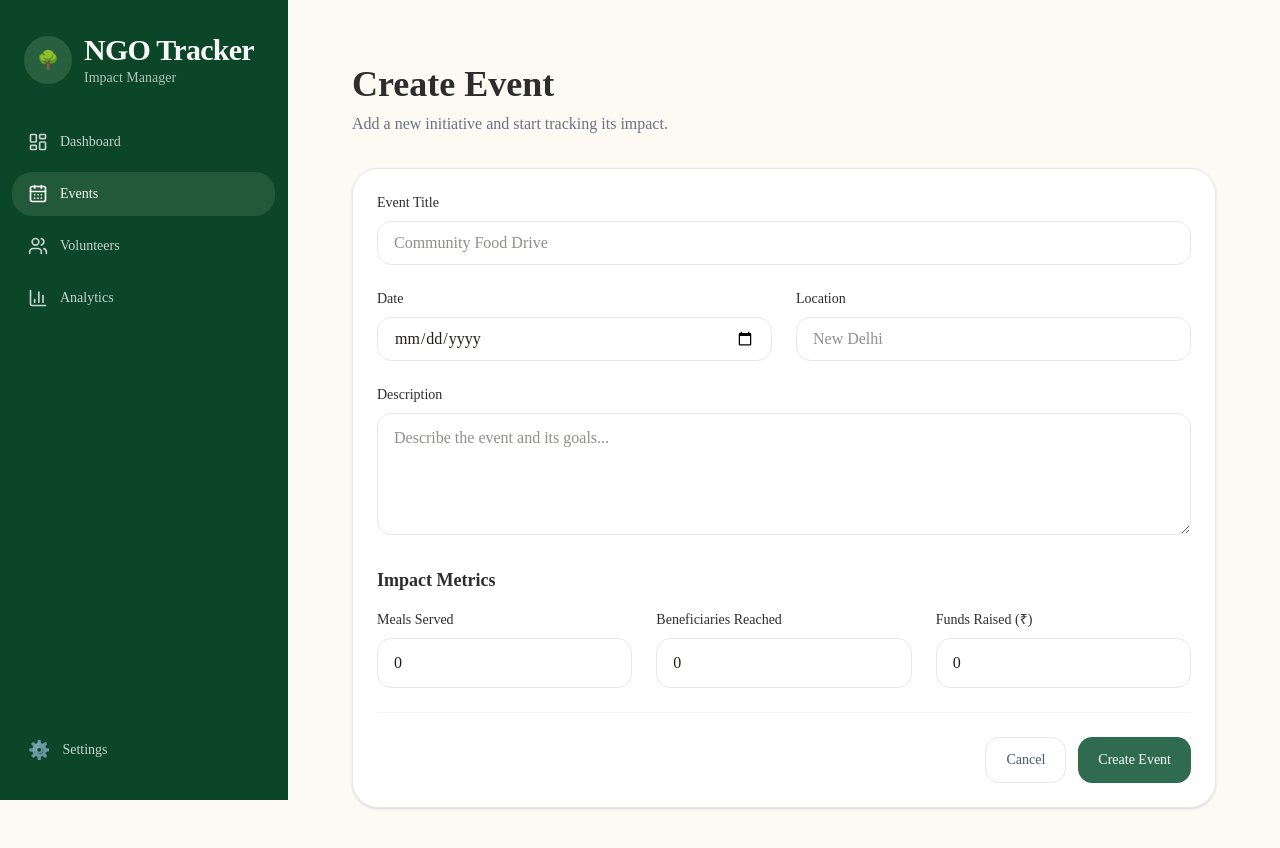
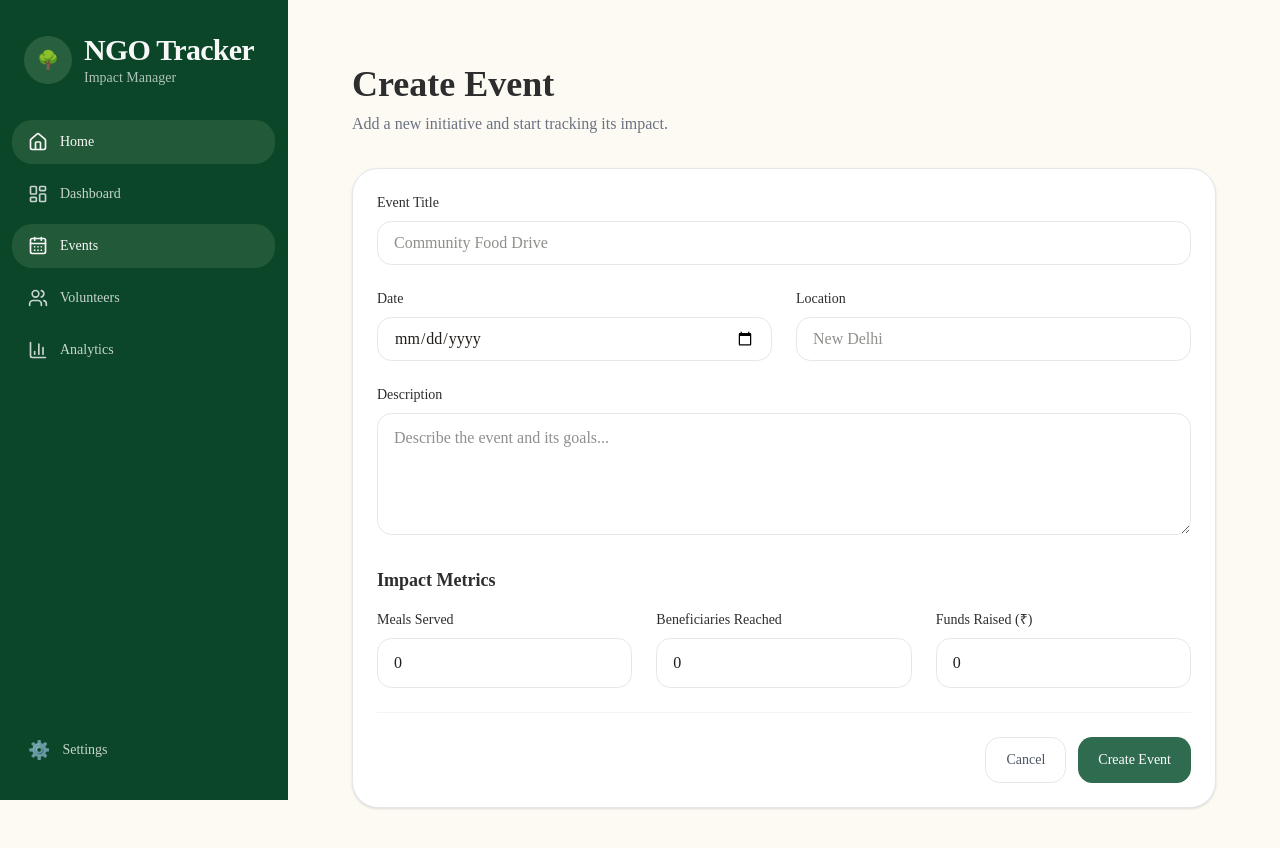
Before and after one commit to shauryasync/verity-impact, a Next.js app: page /dashboard/events/new in a window 1280 px wide. Shown: the top 848 px of the page. Built offline with nearby package versions, Linux system fonts and the light colour scheme.

Commit message:
refractor: add home button for landing page & made setting button disabled for now

```diff
--- a/src/app/components/layout/navlinks.js
+++ b/src/app/components/layout/navlinks.js
@@ -2,9 +2,20 @@
 
 import Link from "next/link";
 import { usePathname } from "next/navigation";
-import { LayoutDashboard, CalendarDays, Users, BarChart3 } from "lucide-react";
+import {
+  Home,
+  LayoutDashboard,
+  CalendarDays,
+  Users,
+  BarChart3,
+} from "lucide-react";
 
 const links = [
+  {
+    name: "Home",
+    href: "/",
+    icon: Home,
+  },
   {
     name: "Dashboard",
     href: "/dashboard",
--- a/src/app/components/layout/sidenav.js
+++ b/src/app/components/layout/sidenav.js
@@ -34,7 +34,7 @@ export default function SideNav({ closeSidebar }) {
 
       <div className="px-3 pb-6">
         <Link
-          href="/dashboard/settings"
+          href="#"
           className="flex items-center gap-3 rounded-xl px-4 py-3 text-sm font-medium text-sidebar-foreground/80 transition-colors hover:bg-sidebar-accent hover:text-sidebar-accent-foreground"
         >
           <span className="text-lg">⚙️</span>
--- a/src/app/dashboard/events/[id]/page.js
+++ b/src/app/dashboard/events/[id]/page.js
@@ -200,7 +200,7 @@ export default function Page() {
 
         <div className="flex flex-col gap-3 sm:flex-row">
           <Link href={`/dashboard/events/${id}/edit`}>
-            <button className="w-full sm:w-auto inline-flex h-11 min-h-[44px] items-center gap-2 rounded-lg border border-gray-200 bg-white px-4 py-3 text-sm font-medium text-gray-700 hover:border-[#2F6B4F] hover:text-[#2F6B4F]">
+            <button className="w-full sm:w-auto inline-flex h-11 min-h-44px items-center gap-2 rounded-lg border border-gray-200 bg-white px-4 py-3 text-sm font-medium text-gray-700 hover:border-[#2F6B4F] hover:text-[#2F6B4F]">
               <Pencil size={16} />
               Edit
             </button>
@@ -208,7 +208,7 @@ export default function Page() {
 
           <button
             onClick={handleDelete}
-            className="w-full sm:w-auto inline-flex h-11 min-h-[44px] items-center gap-2 rounded-lg bg-red-500 px-4 py-3 text-sm font-medium text-white hover:bg-red-600"
+            className="w-full sm:w-auto inline-flex h-11 min-h-44px items-center gap-2 rounded-lg bg-red-500 px-4 py-3 text-sm font-medium text-white hover:bg-red-600"
           >
             <Trash2 size={16} />
             Delete
```
